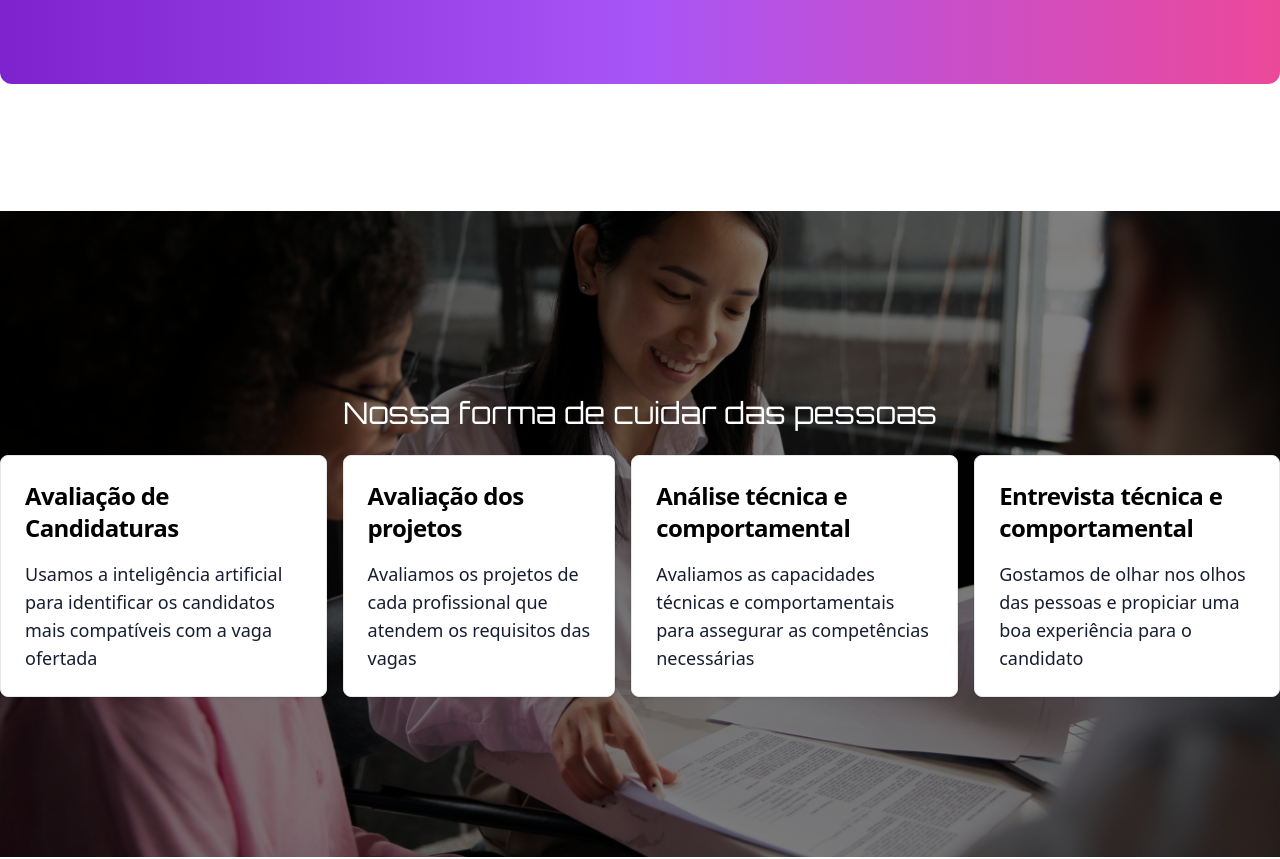
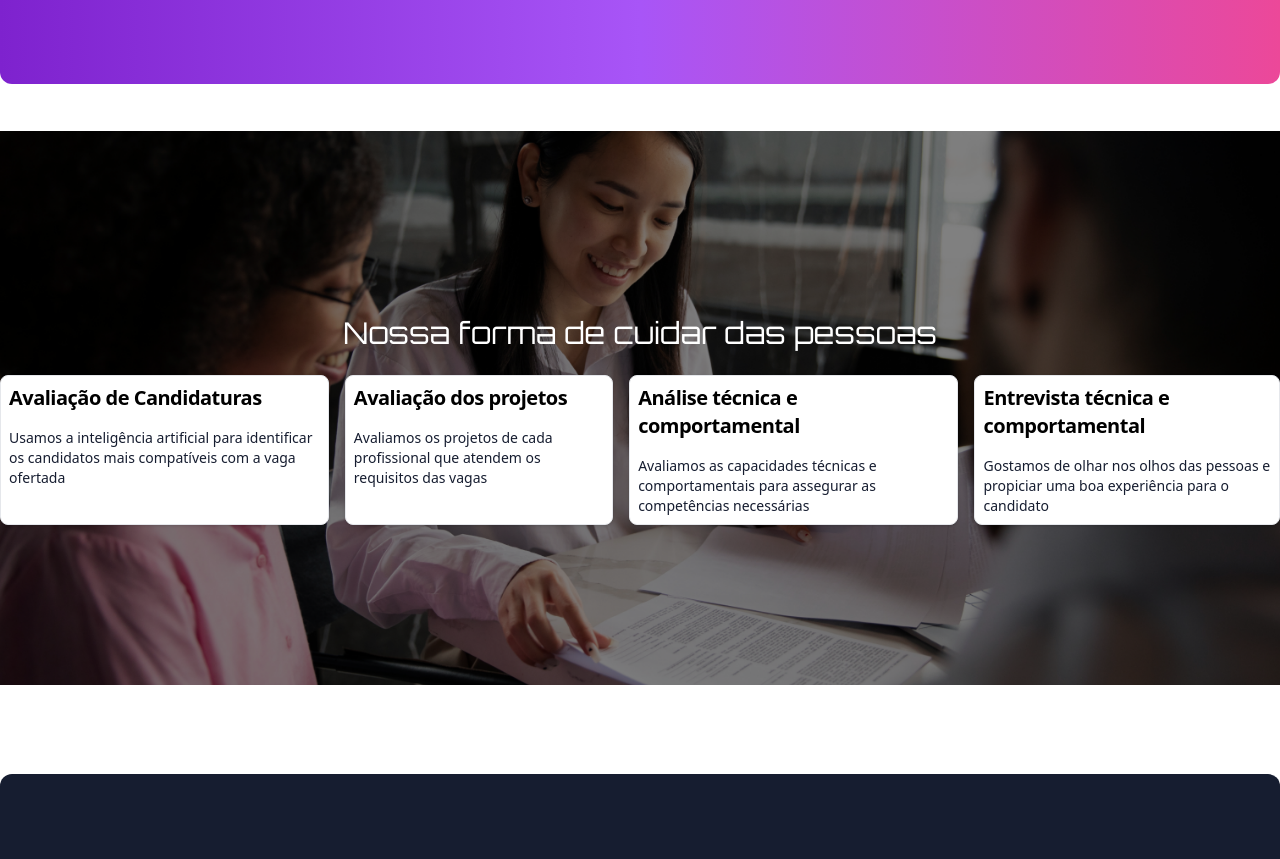
Before and after one commit to isacrodriguesdev/landing-page, a Next.js app: page / in a window 1280 px wide. Shown: the part 3120-3979 px from the top of the page. Built offline with nearby package versions, Linux system fonts and the light colour scheme.

Commit message:
chore: style

```diff
--- a/package.json
+++ b/package.json
@@ -17,14 +17,14 @@
     "slick-carousel": "^1.8.1"
   },
   "devDependencies": {
-    "@types/node": "^20",
-    "@types/react": "^18",
+    "@types/node": "20.10.6",
+    "@types/react": "18.2.46",
     "@types/react-dom": "^18",
     "autoprefixer": "^10.0.1",
     "eslint": "^8",
     "eslint-config-next": "14.0.3",
     "postcss": "^8",
     "tailwindcss": "^3.3.0",
-    "typescript": "^5"
+    "typescript": "5.3.3"
   }
 }
--- a/src/app/page.tsx
+++ b/src/app/page.tsx
@@ -23,7 +23,7 @@ export default function Home() {
      <Peoples />
      {/* <Feedbacks /> */}
      <MenageOpportunities />
-     <NewsLetter />
+     {/* <NewsLetter /> */}
      <Faq />
      <SimpleForm />
      <Footer />
--- a/src/components/Peoples.tsx
+++ b/src/components/Peoples.tsx
@@ -3,13 +3,13 @@ import Image from "next/image";
 export default function Peoples() {
   return (
     <>
-      <section className="items-center 3sm:mt-40 2sm:py-20 2sm:mt-40 md:mt-0 flex justify-center place-items-center">
+      <section className="items-center 3sm:mt-40 2sm:py-20 3sm:py-0 2sm:mt-40 md:mt-0 flex justify-center place-items-center">
         <div className="h-fit xsm:py-80 3sm:py-40 w-full bg-[url('/image/saving.png')] bg-no-repeat bg-cover">
           <h1 className="text-3xl py-6 text-white text-center flex justify-center">
             Nossa forma de cuidar das pessoas
           </h1>
-          <div className="flex justify-center gap-4">
-            <div className="max-w-sm p-6 bg-white border border-gray-200 rounded-lg shadow">
+          <div className="flex justify-center 3sm:grid sm:flex gap-4">
+            <div className="3sm:max-w-sm max-w-sm 3sm:p-2 p-6 bg-white border border-gray-200 rounded-lg shadow">
               {/* Image
             src=""
             alt=""
@@ -17,37 +17,37 @@ export default function Peoples() {
             height={}
             className=""
              /> */}
-              <h5 className="mb-4 text-2xl font-sans font-semibold tracking-tight text-black">
+              <h5 className="3sm:text-xl mb-4 text-2xl font-sans font-semibold tracking-tight text-black">
                 Avaliação de Candidaturas
               </h5>
-              <p className="font-sans text-lg font-normal text-blackLight">
+              <p className="3sm:text-sm font-sans text-lg font-normal text-blackLight">
                 Usamos a inteligência artificial para identificar os candidatos
                 mais compatíveis com a vaga ofertada
               </p>
             </div>
-            <div className="max-w-sm p-6 bg-white border border-gray-200 rounded-lg shadow">
-              <h5 className="mb-4 text-2xl font-sans font-semibold tracking-tight text-black">
+            <div className="3sm:max-w-sm max-w-sm 3sm:p-2 p-6 bg-white border border-gray-200 rounded-lg shadow">
+              <h5 className="3sm:text-xl mb-4 text-2xl font-sans font-semibold tracking-tight text-black">
                 Avaliação dos projetos
               </h5>
-              <p className="font-sans text-lg font-normal text-blackLight">
+              <p className="3sm:text-sm font-sans text-lg font-normal text-blackLight">
                 Avaliamos os projetos de cada profissional que atendem os
                 requisitos das vagas
               </p>
             </div>
-            <div className="xsm:hidden lg:block max-w-sm p-6 bg-white border border-gray-200 rounded-lg shadow">
-              <h5 className="mb-4 text-2xl font-sans font-semibold tracking-tight text-black">
+            <div className="3sm:block xsm:hidden lg:block max-w-sm 3sm:p-2 p-6 bg-white border border-gray-200 rounded-lg shadow">
+              <h5 className="3sm:text-xl mb-4 text-2xl font-sans font-semibold tracking-tight text-black">
                 Análise técnica e comportamental
               </h5>
-              <p className="font-sans text-lg font-normal text-blackLight">
+              <p className="3sm:text-sm font-sans text-lg font-normal text-blackLight">
                 Avaliamos as capacidades técnicas e comportamentais para
                 assegurar as competências necessárias
               </p>
             </div>
-            <div className="xsm:hidden lg:block max-w-sm p-6 bg-white border border-gray-200 rounded-lg shadow">
-              <h5 className="mb-4 text-2xl font-sans font-semibold tracking-tight text-black">
+            <div className="3sm:block xsm:hidden lg:block max-w-sm 3sm:p-2 p-6 bg-white border border-gray-200 rounded-lg shadow">
+              <h5 className="3sm:text-xl mb-4 text-2xl font-sans font-semibold tracking-tight text-black">
                 Entrevista técnica e comportamental
               </h5>
-              <p className="font-sans text-lg  text-blackLight">
+              <p className="3sm:text-sm font-sans text-lg font-normal text-blackLight">
                 Gostamos de olhar nos olhos das pessoas e propiciar uma boa
                 experiência para o candidato
               </p>
--- a/src/components/freela.tsx
+++ b/src/components/freela.tsx
@@ -4,7 +4,7 @@ export default function Freela() {
   return (
     <>
       <main className="bg-white sm:h-fit 3sm:h-screen lg:h-screen flex justify-center">
-        <div className="flex items-center mx-auto max-w-2xl grid-cols-1 gap-x-8 gap-y-16 sm:gap-y-20 lg:mx-0 lg:max-w-none py-8 xl:grid-cols lg:gap-8 xl:gap-0 lg:py-16 lg:grid-cols-12">
+        <div className="flex items-center mx-auto max-w-2xl grid-cols-1 gap-x-8 gap-y-16 sm:gap-y-20 lg:mx-0 lg:max-w-none py-8 xl:grid-cols lg:gap-8 xl:gap-0 lg:py-16 2sm:h-fit 3sm:h-fit lg:grid-cols-12">
           <Image
             className="xsm:hidden lg:block"
             src="/image/moçaWorkeHub.png"
@@ -12,7 +12,7 @@ export default function Freela() {
             width={1000}
             height={300}
           />
-          <div className="col-span-5 lg:mt-0 lg:col-span-5 lg:flex md:pt-14 lg:ml-0 h-screen">
+          <div className="col-span-5 lg:mt-0 lg:col-span-5 lg:flex md:pt-14 lg:ml-0 lg:h-screen sm:h-fit">
             <div className="2sm:ml-4 xsm:ml-4 col-span-7 lg:ml-20 xl:ml-60 mr-auto place-self-center lg:col-span-12 3sm:ml-4 md:ml-0">
               <h1 className="2sm:text-2xl xsm:text-xl text-black mb-4 xl:text-5xl 3sm:text-3xl font-Orbitron tracking-tight leading-none md:text-5xl">
                 Está com um projeto e necessita de um freelancer?
--- a/src/components/manage-opportunities.tsx
+++ b/src/components/manage-opportunities.tsx
@@ -4,7 +4,7 @@ export default function MenageOpportunities() {
   return (
     <>
       <section className="bg-white h-screen flex justify-center items-center">
-        <div className="flex relative isolate overflow-hidden bg-blackLight py-24 sm:py-32 rounded-xl mx-auto max-w-7xl px-10 lg:px-8">
+        <div className="flex relative isolate overflow-hidden bg-blackLight py-24 sm:py-32 rounded-xl 3sm:rounded-9xl mx-auto max-w-7xl px-10 lg:px-8">
           <div className="bg-blackLight flex flex-col md:flex-row items-center md:px-32 lg:gap-10">
             <div>
               <Image
@@ -21,7 +21,7 @@ export default function MenageOpportunities() {
               </h1>
               <ul className="text-white text-md mb-6">
                 <li className="mb-2">
-                  <p className="mb-4">Cadastre uma vaga de forma simples</p>
+                  <p className="mb-2">Cadastre uma vaga de forma simples</p>
                   <Image
                     src="/image/Line.png"
                     alt="Menage"
@@ -30,7 +30,7 @@ export default function MenageOpportunities() {
                   />
                 </li>
                 <li className="mb-2">
-                  <p className="mb-4">Receba candidatos qualificados</p>
+                  <p className="mb-2">Receba candidatos qualificados</p>
                   <Image
                     src="/image/Line.png"
                     alt="Menage"
@@ -40,7 +40,7 @@ export default function MenageOpportunities() {
                 </li>
 
                 <li className="mb-2">
-                  <p className="mb-4">
+                  <p className="mb-2">
                     Gerencie e centralize o processo de R&S
                   </p>
                   <Image
@@ -52,7 +52,7 @@ export default function MenageOpportunities() {
                 </li>
 
                 <li className="mb-2">
-                  <p className="mb-4">Receba consultoria do nosso time</p>
+                  <p className="mb-2">Receba consultoria do nosso time</p>
                   <Image
                     src="/image/Line.png"
                     alt="Menage"
--- a/src/components/simple-form.tsx
+++ b/src/components/simple-form.tsx
@@ -38,18 +38,18 @@ export default function SimpleForm() {
               height={1196.28}
             />
           </div>
-          <div className="lg:mb-0 xl:ml-40 justify-center place-self-center py-20">
-            <h1 className="text-white xsm:text-center max-w-lg mb-4 2sm:text-center 3sm:text-xl 3sm:text-center md:text-start font-Orbitron tracking-tight leading-none xl:text-5xl md:text-3xl">
+          <div className="lg:mb-0 xl:ml-40 place-self-center py-18 w-fit">
+            <h1 className="text-white xsm:text-center mb-4 xsm:pt-10 lg:pt-0 2sm:text-center 3sm:text-xl 3sm:text-center md:text-start font-Orbitron tracking-tight leading-none xl:text-5xl md:text-3xl">
               Contrate de forma simples e prática
             </h1>
             <p className="max-w-lg xsm:text-center font-sans 2sm:text-center xl:text-3xl text-gray-400 lg:mb-8 md:text-lg 3sm:text-center md:text-start lg:text-xl mt-8 mb-8">
               Inicie hoje mesmo, de forma gratuita, anunciando uma vaga em nossa
               plataforma
             </p>
-            <div className="max-w-lg sm:gap-4 flex justify-around">
+            <div className="max-w-lg sm:gap-4 flex justify-around xsm:pb-10 lg:pb-0">
               <a
                 href="#"
-                className="inline-flex items-center xsm:px-0 2sm:px-1 justify-center px-10 3sm:px-3 py-5 text-sm font-medium text-center rounded-lg bg-primary-700 hover:bg-primary-800 focus:ring-4 focus:ring-primary-300 bg-white text-secundary hover:text-white hover:bg-blue-700 disabled:opacity-50 disabled:pointer-events-none dark:focus:outline-none dark:focus:ring-1 dark:focus:ring-gray-600 transition-all"
+                className="inline-flex items-center xsm:px-0 2sm:px-1 justify-center px-10 3sm:px-3 py-5 text-sm font-medium text-center rounded-lg hover:bg-primary-800 focus:ring-4 focus:ring-primary-300 bg-white text-secundary hover:text-white hover:bg-blue-700 disabled:opacity-50 disabled:pointer-events-none dark:focus:outline-none dark:focus:ring-1 dark:focus:ring-gray-600 transition-all"
               >
                 Publicar uma vaga ➔
               </a>
```
Also changed, not shown: src/components/otherComponents/footer.tsx (+15 -9 lines), 1 other file (tests, documents, lock files or other folders).
